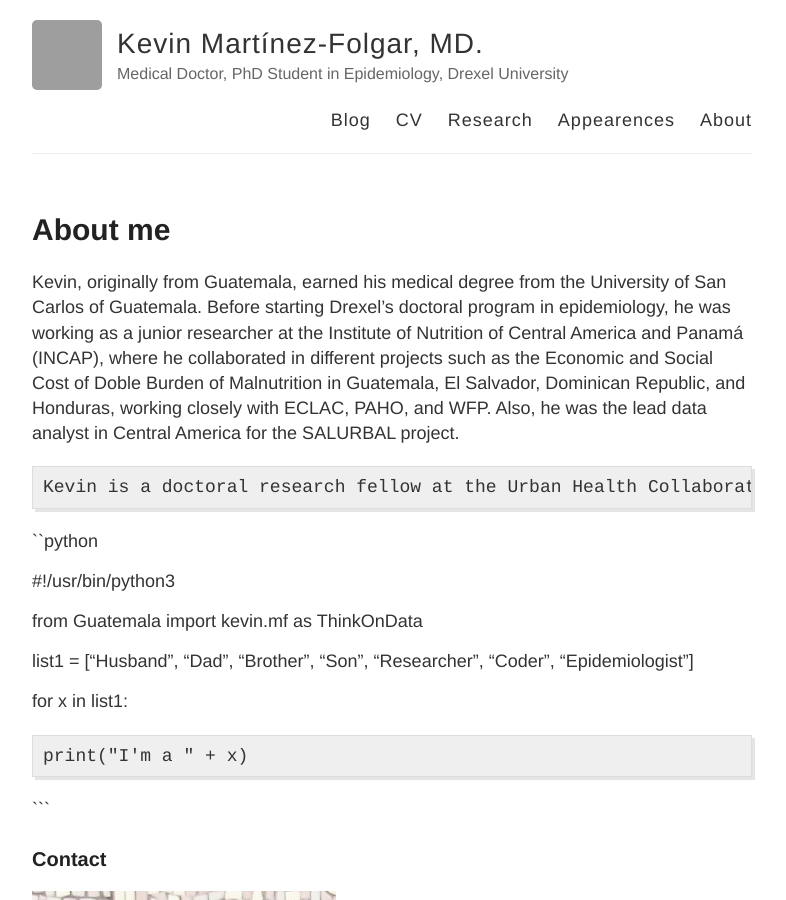
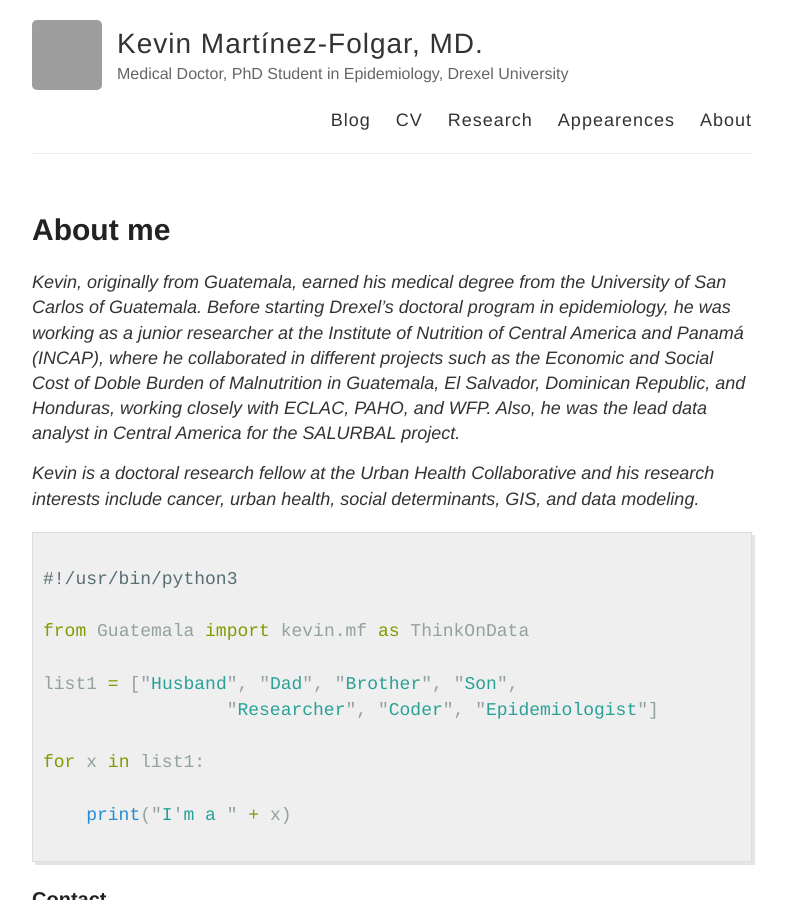
Before and after one commit to kmfolgar/kmartinez.com, a Jekyll site: the page built from about.md, in a window 1280 px wide and 900 px high. Shown: the whole window, without its empty margins (248-1034 px from the left). Built offline with Jekyll 4.4.1, drawn with Linux system fonts in a browser that asks for light colours; grey boxes are pictures that could not be loaded.

Commit message:
update about

````diff
--- a/about.md
+++ b/about.md
@@ -5,12 +5,12 @@ permalink: /about/
 ---
 
 
-Kevin, originally from Guatemala, earned his medical degree from the University of San Carlos of Guatemala. Before starting Drexel’s doctoral program in epidemiology, he was working as a junior researcher at the Institute of Nutrition of Central America and Panamá (INCAP), where he collaborated in different projects such as the Economic and Social Cost of Doble Burden of Malnutrition in Guatemala, El Salvador, Dominican Republic, and Honduras, working closely with ECLAC, PAHO, and WFP. Also, he was the lead data analyst in Central America for the SALURBAL project.
+_Kevin, originally from Guatemala, earned his medical degree from the University of San Carlos of Guatemala. Before starting Drexel’s doctoral program in epidemiology, he was working as a junior researcher at the Institute of Nutrition of Central America and Panamá (INCAP), where he collaborated in different projects such as the Economic and Social Cost of Doble Burden of Malnutrition in Guatemala, El Salvador, Dominican Republic, and Honduras, working closely with ECLAC, PAHO, and WFP. Also, he was the lead data analyst in Central America for the SALURBAL project._
 
-    Kevin is a doctoral research fellow at the Urban Health Collaborative and his research interests include cancer, urban health, social determinants, GIS, and data modeling.
+_Kevin is a doctoral research fellow at the Urban Health Collaborative and his research interests include cancer, urban health, social determinants, GIS, and data modeling._
 
 
-``python
+```python
 
 #!/usr/bin/python3
 
````
